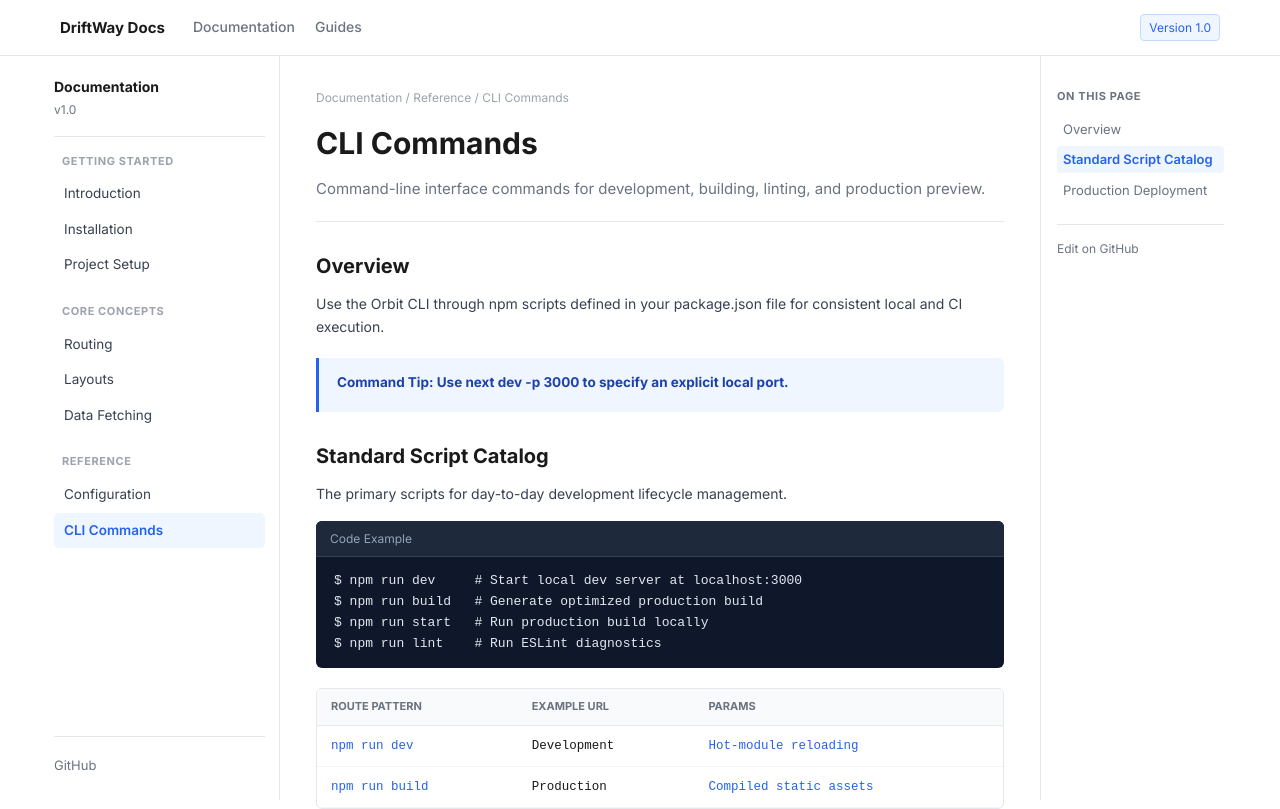
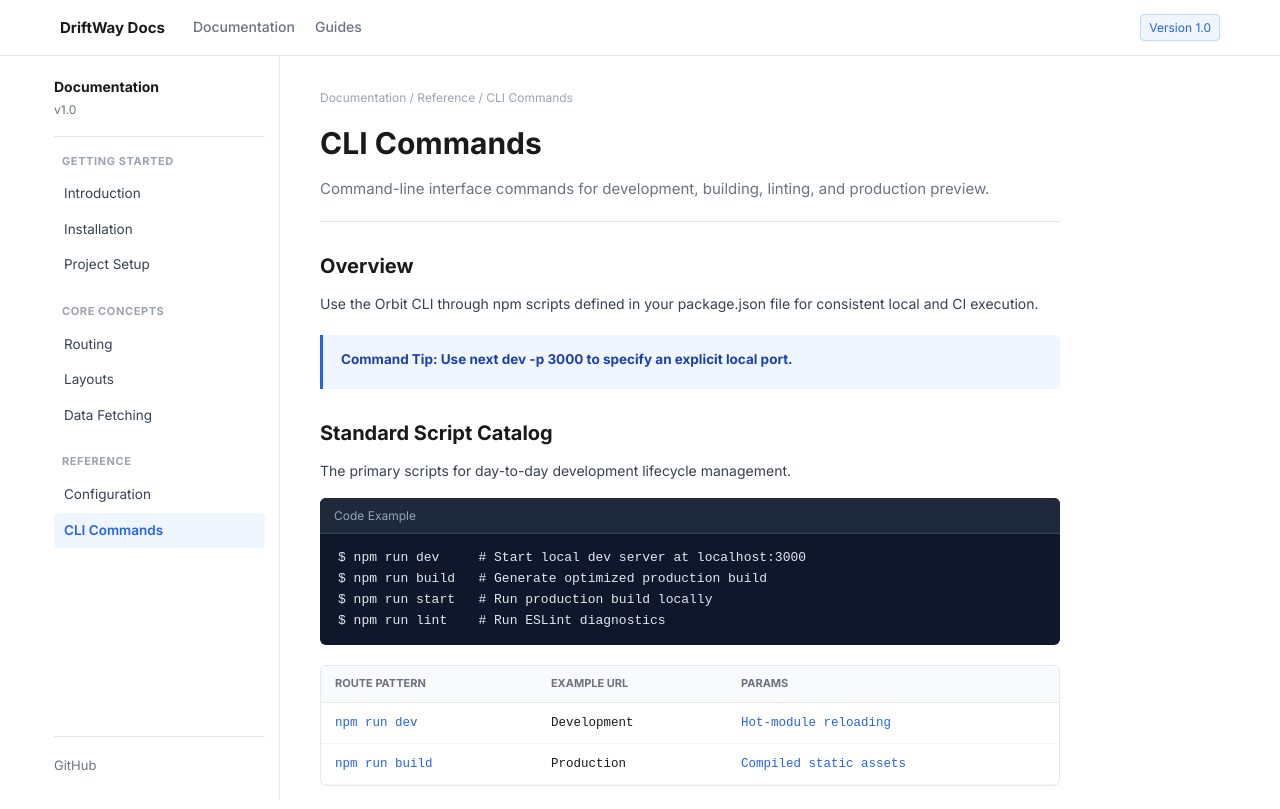
Before and after one commit to Anisha-Chhajer-Jain/driftWay, a Next.js app: page /docs/cli-commands in a window 1280 px wide. Shown: the top 809 px of the page. Built offline with nearby package versions, Linux system fonts and the light colour scheme.

Commit message:
remove compex toc layout make it simple 2 column

```diff
--- a/src/app/docs/[slug]/page.js
+++ b/src/app/docs/[slug]/page.js
@@ -20,8 +20,7 @@ export default async function DocArticlePage({ params }) {
     <div className="docs-shell">
       <Sidebar currentSlug={article.slug} />
 
-      <div className="docs-with-toc">
-        <main className="docs-article-body">
+      <main className="docs-main-content">
         {/* Breadcrumb path at the top */}
         <div className="breadcrumbs">
           Documentation / {article.category} / {article.title}
@@ -111,30 +110,6 @@ export default async function DocArticlePage({ params }) {
           )}
         </div>
       </main>
-
-        {/* Right side table of contents */}
-        <aside className="docs-toc">
-          <div className="toc-title">On this page</div>
-          <ul className="toc-list">
-            <li><a href="#overview" className="toc-link">Overview</a></li>
-            {article.catchAllHeading && (
-              <li><a href="#catch-all" className="toc-link active">{article.catchAllHeading}</a></li>
-            )}
-            {article.routeGroupsHeading && (
-              <li><a href="#route-groups" className="toc-link">{article.routeGroupsHeading}</a></li>
-            )}
-          </ul>
-
-          <a
-            href="https://github.com"
-            target="_blank"
-            rel="noreferrer"
-            className="toc-footer-link"
-          >
-            Edit on GitHub
-          </a>
-        </aside>
-      </div>
     </div>
   );
 }
```
Lines whose indentation alone changed are shown as unchanged.
